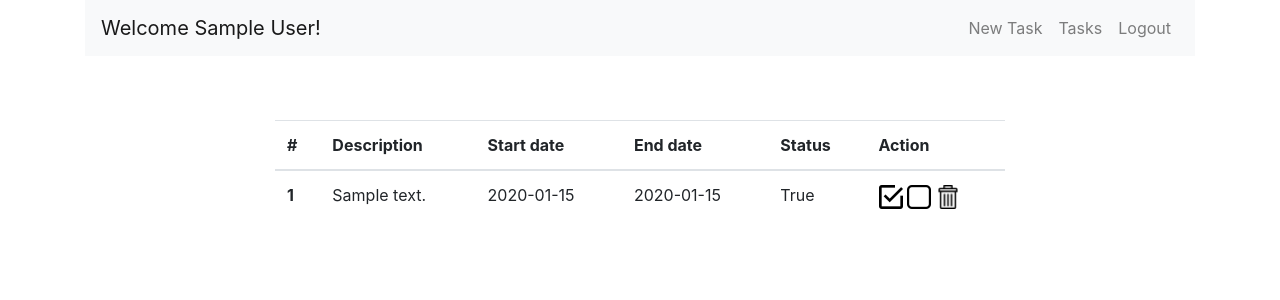
After one commit to ppmadalin/todoweb, a Flask app: page /home in a window 1280 px wide. The commit adds this page. Shown: the top 300 px of the page. Run offline with Flask 2, Linux system fonts and the light colour scheme; the visitor is signed in with stand-in values (Sample User, id 1); tables that the repository leaves empty hold one stand-in row (values such as "Sample post"); some libraries are stand-ins or nearby versions.

Commit message:
update index and create home page along with actions

```diff
--- a/templates/nav.html
+++ b/templates/nav.html
@@ -1,17 +1,25 @@
 <div class="container pb-3">
   <nav class="navbar navbar-expand-lg navbar-light bg-light">
+    {% if session.id %}
     <a class="navbar-brand" href="{{ url_for('todo_app.index') }}">
-        Todo
+        Welcome {{ session.full_name }}!
     </a>
+    {% else %}
+    <a class="navbar-brand" href="{{ url_for('todo_app.index') }}">
+       Todo Application
+    </a>
+    {% endif %}
     <div class="collapse navbar-collapse" id="navbarSupportedContent">
       <ul class="navbar-nav ml-auto">
         {% if session.id %}
-        <li class="nav-item mr-5">
-          <span class="navbar-text text-dark">Welcome {{ session.full_name }}!</span>
-        </li>
         <li class="nav-item">
           <a class="nav-link" href="{{ url_for('todo_app.add_task')}}">
             New Task
+          </a>
+        </li>
+        <li class="nav-item">
+          <a class="nav-link" href="{{ url_for('todo_app.home')}}">
+            Tasks
           </a>
         </li>
         <li class="nav-item">
--- /dev/null
+++ b/templates/todo/home.html
@@ -0,0 +1,28 @@
+{% extends "base.html" %}
+
+{% block title %}Tasks{% endblock %}
+
+{% block nav %}{% include 'nav.html' %}{% endblock %}
+
+{% block content %}
+
+<div class="row">
+
+    <div class="offset-md-2 col-md-8 pt-5">
+
+        {% include '_flashmessages.html' %}
+
+        {% include 'todo/tasks.html'  %}
+    </div>
+    <div class="offset-md-2 col-md-8 pt-5">
+      {% if tasks.has_prev %}
+        <a href="{{ url_for('todo_app.home', page=tasks.prev_num) }}">&lt;&lt; Previous Page</a>
+      {% endif %}
+      {% if tasks.has_next %}
+        <a href="{{ url_for('todo_app.home', page=tasks.next_num) }}">Next Page &gt;&gt;</a>
+      {% endif %}
+  </div>
+
+</div>
+
+{% endblock content %}
--- a/templates/todo/tasks.html
+++ b/templates/todo/tasks.html
@@ -7,6 +7,7 @@
       <th scope="col">Start date</th>
       <th scope="col">End date</th>
       <th scope="col">Status</th>
+      <th scope="col">Action</th>
     </tr>
   </thead>
   <tbody>
@@ -17,6 +18,17 @@
         <td>{{ task.start_date.strftime('%Y-%m-%d') }}</td>
         <td>{{ task.end_date.strftime('%Y-%m-%d') }}</td>
         <td>{{ task.status }}</td>
+        <td>
+            <a href={{ url_for('.check', task_id=task.id) }}>
+                <img src={{ url_for('static', filename='icons/check.png') }}>
+            </a>
+            <a href={{ url_for('.uncheck', task_id=task.id) }}>
+                <img src={{ url_for('static', filename='icons/uncheck.png') }}>
+            </a>
+            <a href={{ url_for('.delete', task_id=task.id) }}>
+                <img src={{ url_for('static', filename='icons/delete.png') }}>
+            </a>
+        </td>
     </tr>
     {% endfor %}
   </tbody>
--- a/todo/forms.py
+++ b/todo/forms.py
@@ -12,6 +12,7 @@ from wtforms import BooleanField
 
 
 class AddTaskForm(FlaskForm):
-   description = StringField('Description', [validators.InputRequired()])
+   description = StringField('Description', [validators.InputRequired(),
+                                             validators.Length(min=5, max=80)])
    start_date = DateField('Start date')
    end_date = DateField('End date')
--- a/todo/views.py
+++ b/todo/views.py
@@ -22,16 +22,23 @@ todo_app = Blueprint('todo_app', __name__)
 
 
 @todo_app.route('/')
-@login_required
 def index():
     """
     Index page
     """
+    return render_template('todo/index.html')
+
+@todo_app.route('/home')
+@login_required
+def home():
+    """
+    Home page
+    """
     page = int(request.values.get('page', '1'))
-    user = User.query.get(1)
+    user = User.query.get(session['id'])
     tasks = Task.query.filter_by(owner=user).paginate(page, 5, False)
 
-    return render_template('todo/index.html', tasks=tasks )
+    return render_template('todo/home.html', tasks=tasks)
 
 @todo_app.route('/add-task', methods=('GET', 'POST'))
 @login_required
@@ -52,5 +59,42 @@ def add_task():
         db.session.add(task)
         db.session.commit()
         flash('Task was added successfully')
-        return redirect(url_for('.index'))
+        return redirect(url_for('.home'))
     return render_template('todo/add_task.html', form=form)
+
+@todo_app.route('/delete/<int:task_id>')
+@login_required
+def delete(task_id):
+    """
+    Delete task
+    """
+    task = Task.query.get(task_id)
+    if task:
+        Task.query.filter_by(id=task_id).delete()
+        db.session.commit()
+        flash(f'Task <{task.description}> was deleted>')
+        return redirect(url_for('.home'))
+
+@todo_app.route('/check/<int:task_id>')
+@login_required
+def check(task_id):
+    """
+    Mark task as done
+    """
+    task = Task.query.get(task_id)
+    if task:
+        task.status = True
+        db.session.commit()
+        return redirect(url_for('.home'))
+
+@todo_app.route('/uncheck/<int:task_id>')
+@login_required
+def uncheck(task_id):
+    """
+    Mark task as undone
+    """
+    task = Task.query.get(task_id)
+    if task:
+        task.status = False
+        db.session.commit()
+        return redirect(url_for('.home'))
```
Also changed, not shown: templates/todo/index.html (+11 -5 lines), README.md, static/icons/check.png (added), static/icons/delete.png (added), static/icons/uncheck.png (added).
